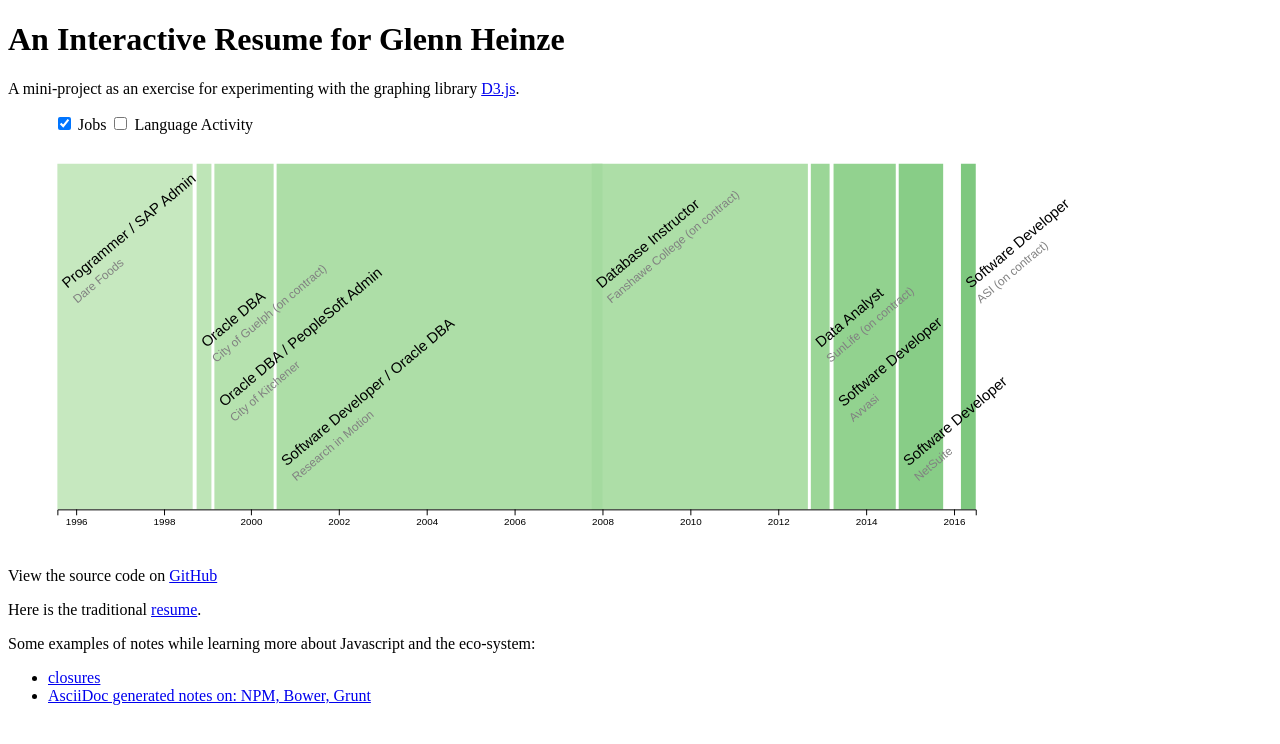
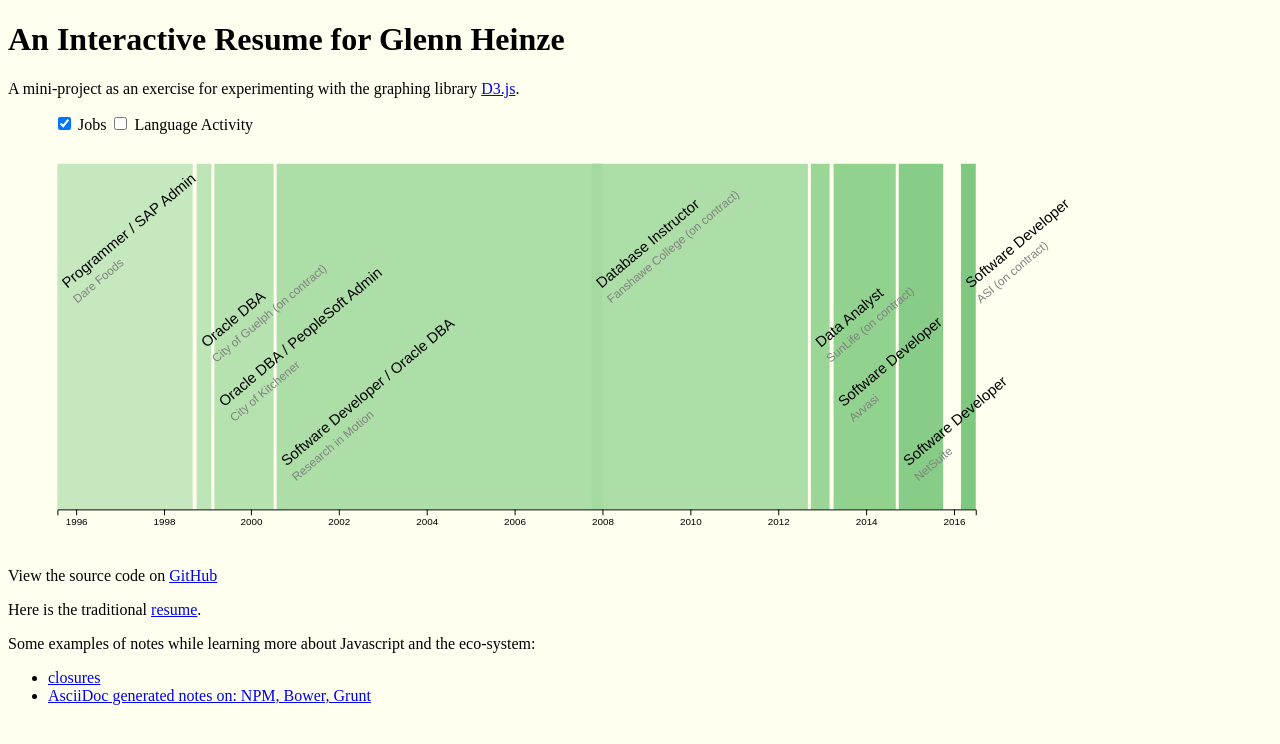
Before and after one commit to gheinze/d3js-resume, a PHP site: page / in a window 1280 px wide. Shown: the top 744 px of the page. Run offline with PHP 8.4, Linux system fonts and the light colour scheme.

Commit message:
Soften the background colour a bit

```diff
--- a/css/main.css
+++ b/css/main.css
@@ -28,3 +28,8 @@
     background-color: papayawhip;
     padding: 1em;
 }
+
+
+body {
+    background-color: ivory;
+}
```
